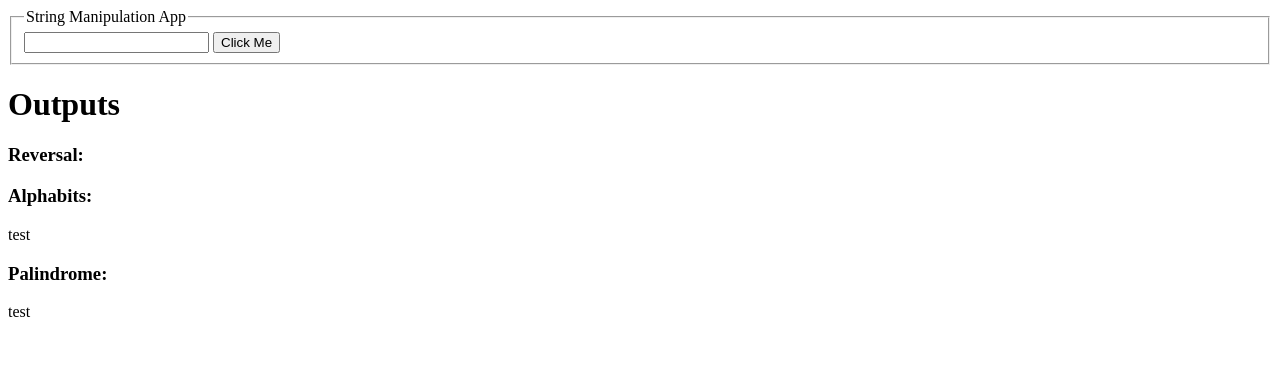
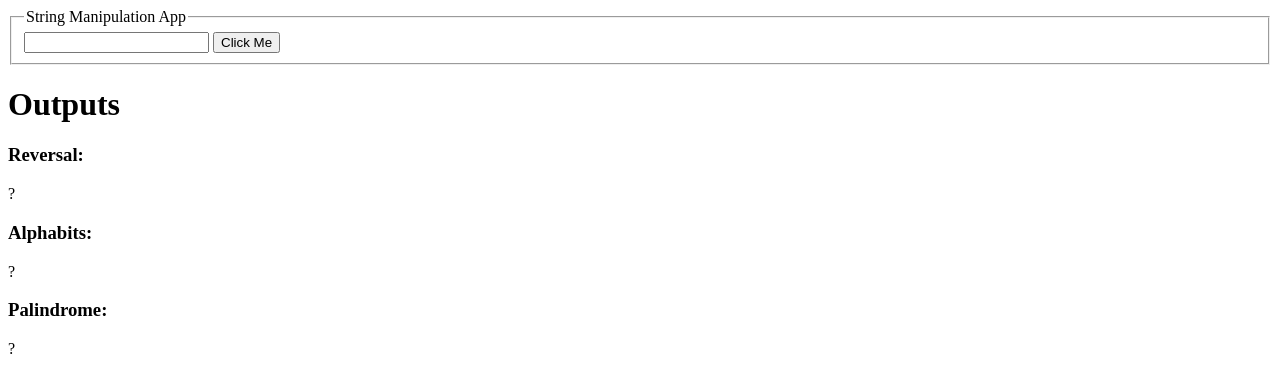
Before and after one commit to Wisbell/spa_string_manipulation, a plain HTML site: page index.html in a window 1280 px wide. Drawn offline with Linux system fonts and the light colour scheme.

Commit message:
Cleaned up code

```diff
--- a/index.html
+++ b/index.html
@@ -17,9 +17,9 @@
 
         <div class="displayInfo">
             <h1>Outputs</h1>
-            <h3>Reversal: </h3><p class="reversal"></p>
-            <h3>Alphabits: </h3><p class="alphabits">test</p>
-            <h3>Palindrome:</h3><p class="palindrome">test</p>
+            <h3>Reversal: </h3><p class="reversal">?</p>
+            <h3>Alphabits: </h3><p class="alphabits">?</p>
+            <h3>Palindrome:</h3><p class="palindrome">?</p>
         </div>
 
     </div>
--- a/strings.js
+++ b/strings.js
@@ -1,3 +1,6 @@
+
+var testString = "";
+
 
 function reversal(string) {
 
@@ -32,33 +35,23 @@ function alphabits(string) {
 }
 
 
-/*
-Implement the logic in the palindrome function that determine whether the
-string is a palindrome. If it is, display the text "Your string is a palidrome" in the DOM, below the text input.
-*/
 function palindrome(string) {
-    console.log("palindrome function string", string)
 
+    // check string to the reversed string
     if(string === string.split('').reverse().join('')) {
         document.querySelector('.palindrome').innerText = "Your string is a palindrome"
     } else {
         document.querySelector('.palindrome').innerHTML = `Your string is <b>NOT</b> a palindrome`
     }
-
 }
 
 
-var testString = "";
-// reversal(testString);
-// alphabits(testString);
-// palindrome(testString);
-
-
 function main(string){
-    console.log("main function called")
 
     // clear the console and call the functions
     console.clear()
+
+    console.log("main function called")
 
     reversal(string)
     alphabits(string)
```
